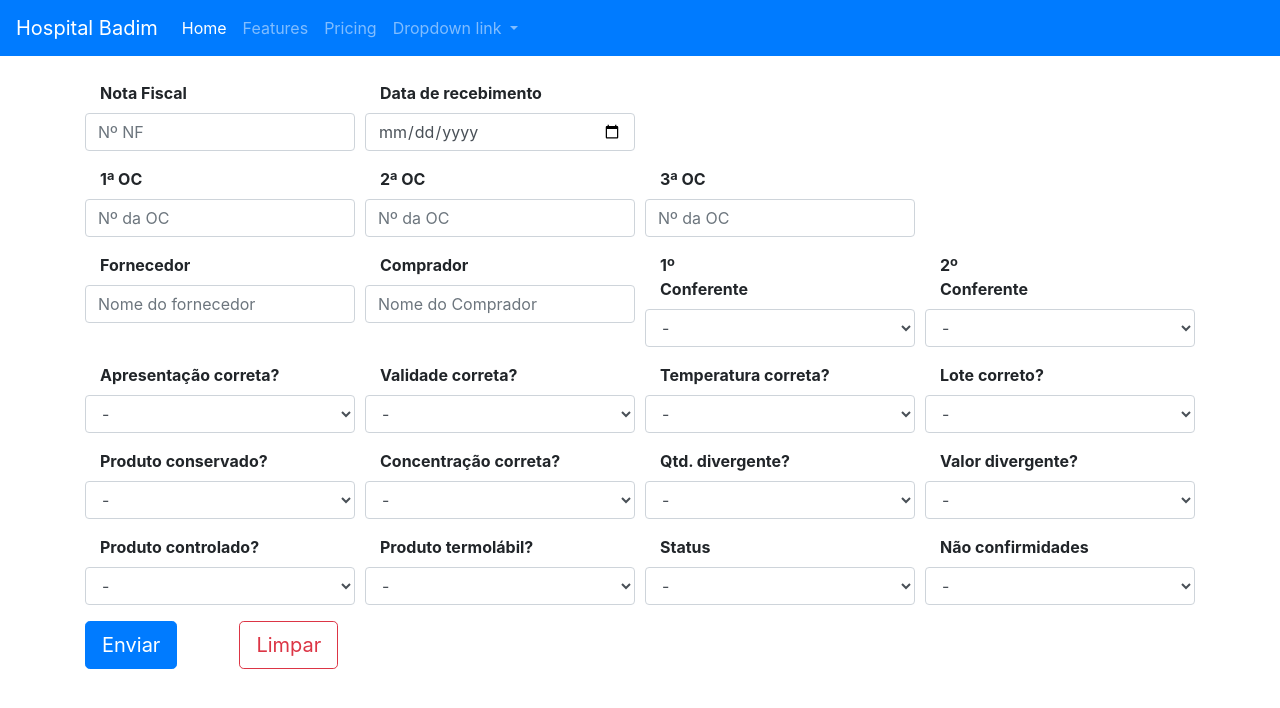
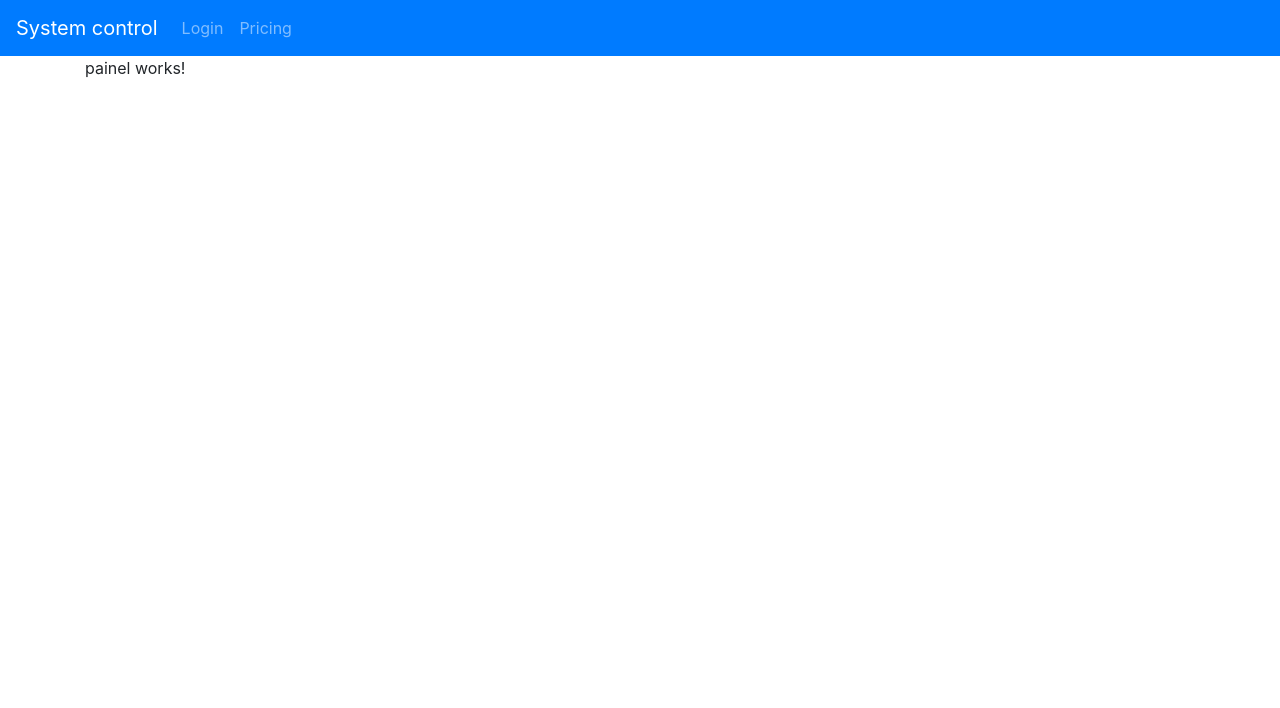
Before and after one commit to WellingtonFidelis/CtrlSystem, an Angular app: page /painel in a window 1280 px wide. Shown: the top 708 px of the page. Built offline with nearby package versions, Linux system fonts and the light colour scheme.

Commit message:
starting the routes 2

```diff
--- a/src/app/app.component.html
+++ b/src/app/app.component.html
@@ -1,21 +1,17 @@
-<!--The content below is only a placeholder and can be replaced.-->
 <nav class="navbar navbar-expand-lg navbar-dark bg-primary">
-    <a class="navbar-brand" href="#">Hospital Badim</a>
+  <a class="navbar-brand" routerLink="">System control</a>
   <button class="navbar-toggler" type="button" data-toggle="collapse" data-target="#navbarNavDropdown" aria-controls="navbarNavDropdown" aria-expanded="false" aria-label="Toggle navigation">
     <span class="navbar-toggler-icon"></span>
   </button>
-    <div class="collapse navbar-collapse pull-right" id="navbarNavDropdown">
+  <div class="collapse navbar-collapse" id="navbarNavDropdown">
     <ul class="navbar-nav">
-        <li class="nav-item active">
-          <a class="nav-link" href="#">Home <span class="sr-only">(current)</span></a>
+      <li class="nav-item">
+        <a class="nav-link" routerLink="/login">Login</a>
       </li>
       <li class="nav-item">
-          <a class="nav-link" href="#">Features</a>
+        <a class="nav-link" routerLink="/painel">Pricing</a>
       </li>
-        <li class="nav-item">
-          <a class="nav-link" href="#">Pricing</a>
-        </li>
-        <li class="nav-item dropdown">
+      <!--<li class="nav-item dropdown">
         <a class="nav-link dropdown-toggle" href="#" id="navbarDropdownMenuLink" role="button" data-toggle="dropdown" aria-haspopup="true" aria-expanded="false">
           Dropdown link
         </a>
@@ -24,8 +20,10 @@
           <a class="dropdown-item" href="#">Another action</a>
           <a class="dropdown-item" href="#">Something else here</a>
         </div>
-        </li>
+      </li>-->
     </ul>
   </div>
 </nav>
-<app-fclreceb></app-fclreceb>
+<div class="container">
+  <router-outlet></router-outlet>
+</div>
--- /dev/null
+++ b/src/app/app.routing.ts
@@ -0,0 +1,14 @@
+import { ModuleWithProviders } from '@angular/core';
+import { Routes, RouterModule } from '@angular/router';
+
+import { HomeComponent } from './home/home.component';
+import { LoginComponent } from './login/login.component';
+import { PainelComponent } from './painel/painel.component';
+
+const APP_ROUTES: Routes = [
+  { path: 'painel', component: PainelComponent },
+  { path: 'login', component: LoginComponent },
+  { path: '', component: HomeComponent }
+];
+
+export const routing: ModuleWithProviders = RouterModule.forRoot(APP_ROUTES);
--- /dev/null
+++ b/src/app/painel/painel.component.html
@@ -0,0 +1 @@
+<p>painel works!</p>
--- /dev/null
+++ b/src/app/painel/painel.component.ts
@@ -0,0 +1,15 @@
+import { Component, OnInit } from '@angular/core';
+
+@Component({
+  selector: 'app-painel',
+  templateUrl: './painel.component.html',
+  styleUrls: ['./painel.component.css']
+})
+export class PainelComponent implements OnInit {
+
+  constructor() { }
+
+  ngOnInit() {
+  }
+
+}
```
Also changed, not shown: src/app/app.module.ts (+5 -6 lines), src/app/painel/fclreceb/fclreceb.component.css (renamed from src/app/fclreceb/fclreceb.component.css), src/app/painel/fclreceb/fclreceb.component.html (renamed from src/app/fclreceb/fclreceb.component.html), src/app/painel/fclreceb/fclreceb.component.ts (renamed from src/app/fclreceb/fclreceb.component.ts), src/app/painel/fclreceb/fclreceb.module.ts (renamed from src/app/fclreceb/fclreceb.module.ts), src/app/painel/painel.component.css (added), 2 other files (tests, documents, lock files or other folders). Lines whose indentation alone changed are shown as unchanged.
